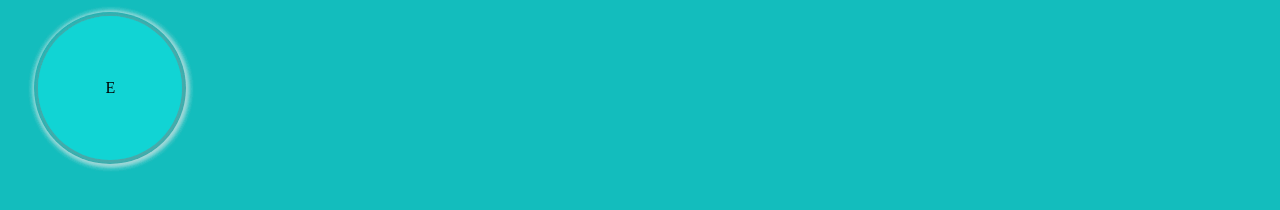
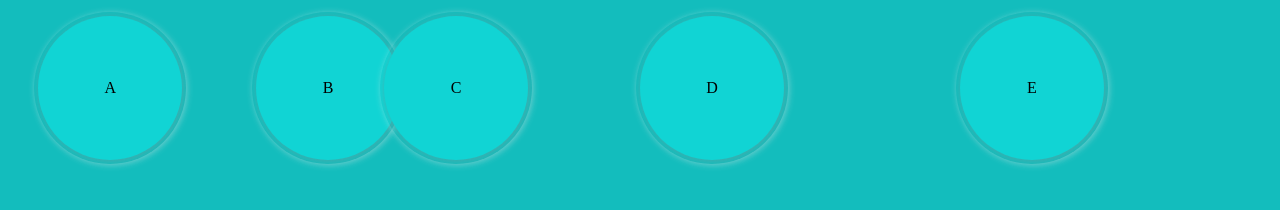
Before and after one commit to rajvaghasiya15/Typing-game, a plain HTML site: page index.html in a window 1280 px wide. Drawn offline with Linux system fonts and the light colour scheme.

Commit message:
new branch commit

```diff
--- a/index.html
+++ b/index.html
@@ -3,7 +3,7 @@
 <head>
     <meta charset="UTF-8">
     <meta name="viewport" content="width=device-width, initial-scale=1.0">
-    <title>Animation</title>
+    <title>Animation new branch</title>
     <link rel="stylesheet" href="./style.css">
 </head>
 <body>
--- a/style.css
+++ b/style.css
@@ -103,7 +103,7 @@ body {
     justify-content: center;
     align-items: center;
     bottom: -20%;
-    left: 3%;
+    left: 20%;
 }
 
 .bubble_2::before {
@@ -131,7 +131,7 @@ body {
     justify-content: center;
     align-items: center;
     bottom: -20%;
-    left: 3%;
+    left: 30%;
 }
 
 .bubble_3::before {
@@ -159,7 +159,7 @@ body {
     justify-content: center;
     align-items: center;
     bottom: -20%;
-    left: 3%;
+    left: 50%;
 }
 
 .bubble_4::before {
@@ -187,7 +187,7 @@ body {
     justify-content: center;
     align-items: center;
     bottom: -20%;
-    left: 3%;
+    left: 75%;
 }
 
 .bubble_5::before {
```
